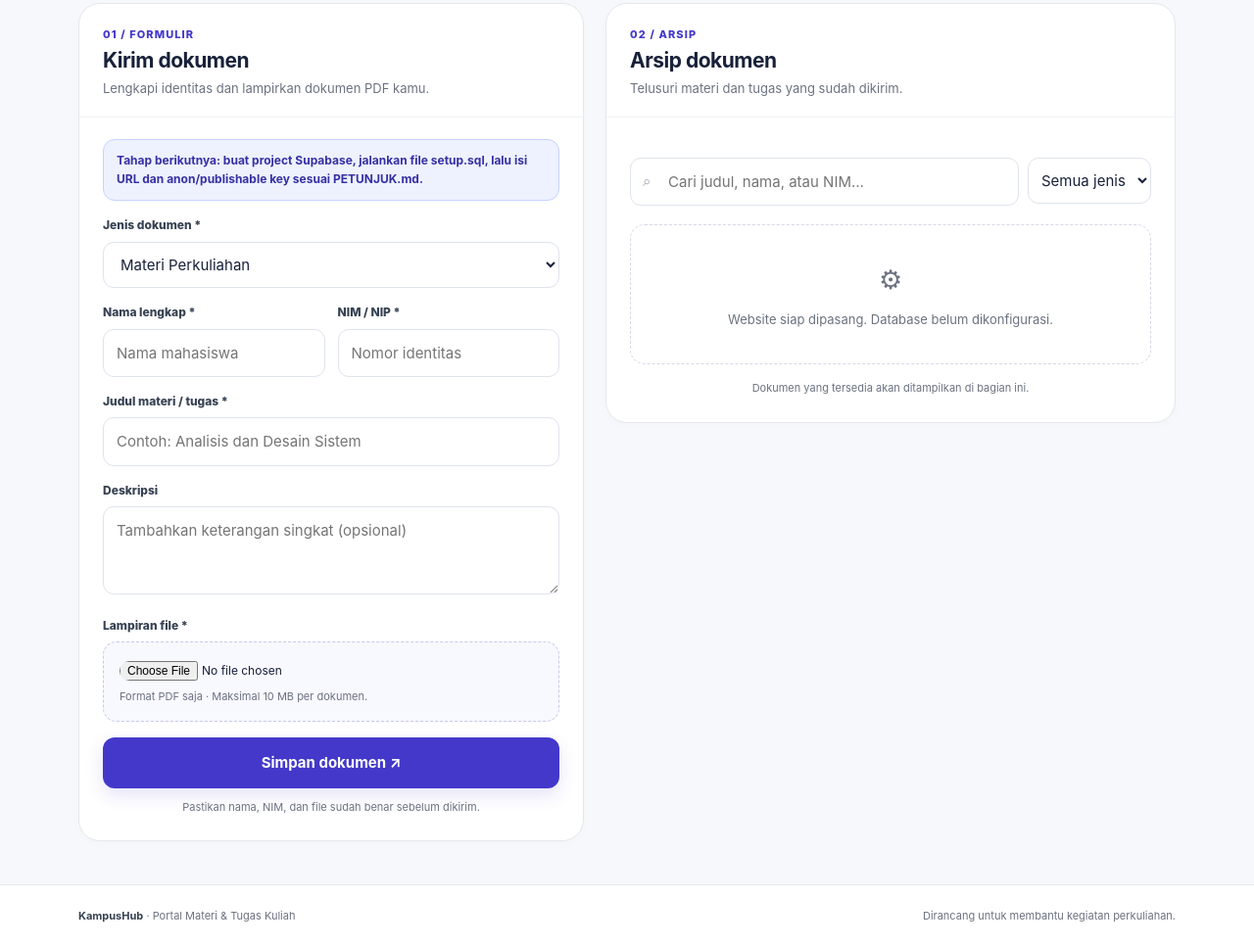
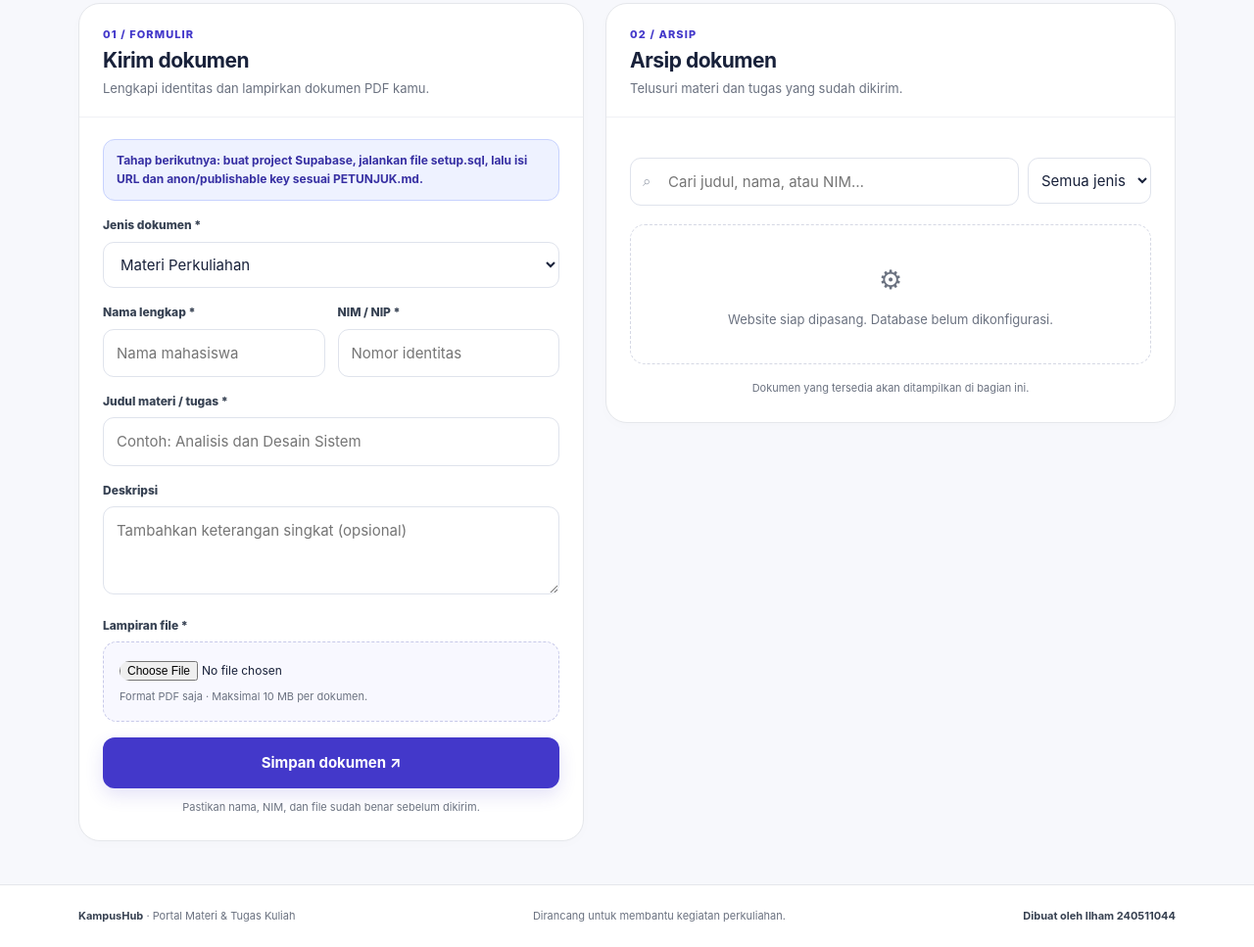
Before and after one commit to Otherprojeck/Dashboard-Tugas-Ilham, a plain HTML site: page index.html in a window 1280 px wide. Shown: the part 643-1610 px from the top of the page at 98% size. Drawn offline with nearby package versions, Linux system fonts and the light colour scheme.

Commit message:
Add creator credit to KampusHub footer

```diff
--- a/index.html
+++ b/index.html
@@ -65,7 +65,7 @@
     </section>
   </section>
 </main>
-<footer class="footer"><div class="wrap footer-inner"><span><strong>KampusHub</strong> · Portal Materi & Tugas Kuliah</span><span>Dirancang untuk membantu kegiatan perkuliahan.</span></div></footer>
+<footer class="footer"><div class="wrap footer-inner"><span><strong>KampusHub</strong> · Portal Materi & Tugas Kuliah</span><span>Dirancang untuk membantu kegiatan perkuliahan.</span><span><strong>Dibuat oleh Ilham 240511044</strong></span></div></footer>
 <div class="modal" id="modal" role="dialog" aria-modal="true" aria-labelledby="modalTitle">
   <div class="modal-card"><div class="modal-top"><h2 id="modalTitle">Area Admin</h2><button class="close" id="closeAdmin" type="button" aria-label="Tutup">×</button></div><p>Fitur pengelolaan admin belum diaktifkan. Untuk keamanan, penghapusan dokumen harus memakai login dan aturan akses admin di Supabase, bukan PIN yang ditanam di kode publik.</p><div class="muted-small">Saat ini portal ini menyediakan formulir pengiriman, daftar arsip, pencarian, dan unduhan setelah konfigurasi database selesai.</div><div style="margin-top:20px;text-align:right"><button class="btn btn-light" id="dismissAdmin" type="button">Mengerti</button></div></div>
 </div>
```
